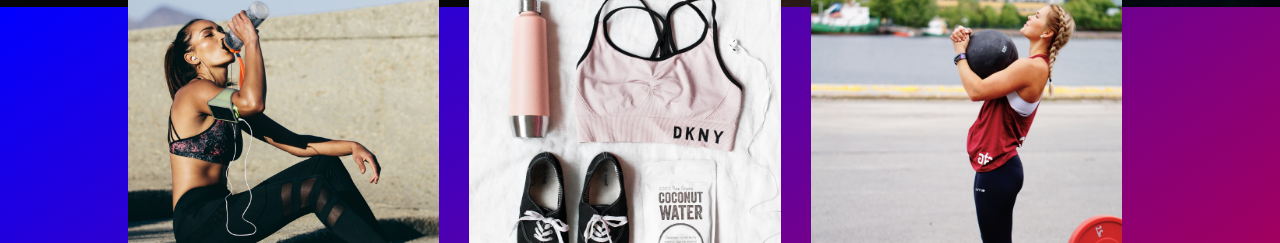
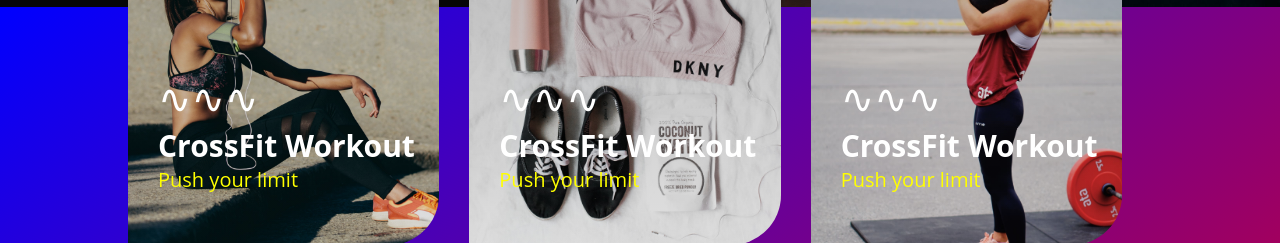
Before and after one commit to MassimoRomano/proj-html-vuejs, a Vue app: page / in a window 1280 px wide. Shown: the part 793-1036 px from the top of the page. Built offline with nearby package versions, Linux system fonts and the light colour scheme.

Commit message:
add fix second section

```diff
--- a/src/App.vue
+++ b/src/App.vue
@@ -69,11 +69,32 @@ export default {
             <img src="/public/image/service6-2x.jpg" alt="">
             <img src="/public/image/box1-2x.jpg" alt="">
             <img src="/public/image/box3-2x.jpg" alt="">
+            <div class="text-img">
+              <div class="text-contenitor">
+                <span>&#8767&#8767&#8767</span>
+                <h4>CrossFit Workout</h4>
+                <p>Push your limit</p>
+              </div>
+            </div>
+            <div class="text-img">
+              <div class="text-contenitor">
+                <span>&#8767&#8767&#8767</span>
+                <h4>CrossFit Workout</h4>
+                <p>Push your limit</p>
+              </div>
+            </div>
+            <div class="text-img">
+              <div class="text-contenitor">
+                <span>&#8767&#8767&#8767</span>
+                <h4>CrossFit Workout</h4>
+                <p>Push your limit</p>
+              </div>
+            </div>
           </div>
           <div class="form">
             <h3>"Lorem ipsum dolor sit amet consectetur adipisicing elit. Tempore cumque nisi unde est mollitia dicta
               pariatur, modi iste odit ad accusantium sunt."</h3>
-              <p class="wave">&#8767&#8767&#8767</p>
+            <p class="wave">&#8767&#8767&#8767</p>
             <div class="testimonial">
               <img src="/public/image/avatar-1-2x - Copia.jpg" alt="">
               <span>Brand Johnson</span><span>Las Vegas</span>
--- a/src/style.css
+++ b/src/style.css
@@ -210,12 +210,45 @@ main{
   }
 }
 
+.text-img{
+  position: relative;
+  top: -625px;
+  color: white;
+  display: flex;
+  flex-direction: column;
+  flex-wrap: wrap;
+  width: calc((100% /3) - 30px);
+}
+
+.text-contenitor{
+  background: linear-gradient(to bottom, rgba(6, 6, 7, 0.31),rgba(6, 6, 7, 0.11));
+  height: 505px;
+  padding-left: 30px;
+  padding-top: 330px;
+  border-bottom-right-radius: 50px;
+
+  > span{
+    font-size: 40px;
+  }
+
+  > h4{
+    font-size: 30px;
+  }
+
+  > p{
+    font-size: 20px;
+    color: yellow;
+  }
+}
+
 .form{
   width: 50%;
-  margin: 30px auto;
+  margin: 0px auto;
   color: white;
   font-size: 30px;
   text-align: center;
+  position: relative;
+  top: -500px;
 }
 
 .testimonial{
```
